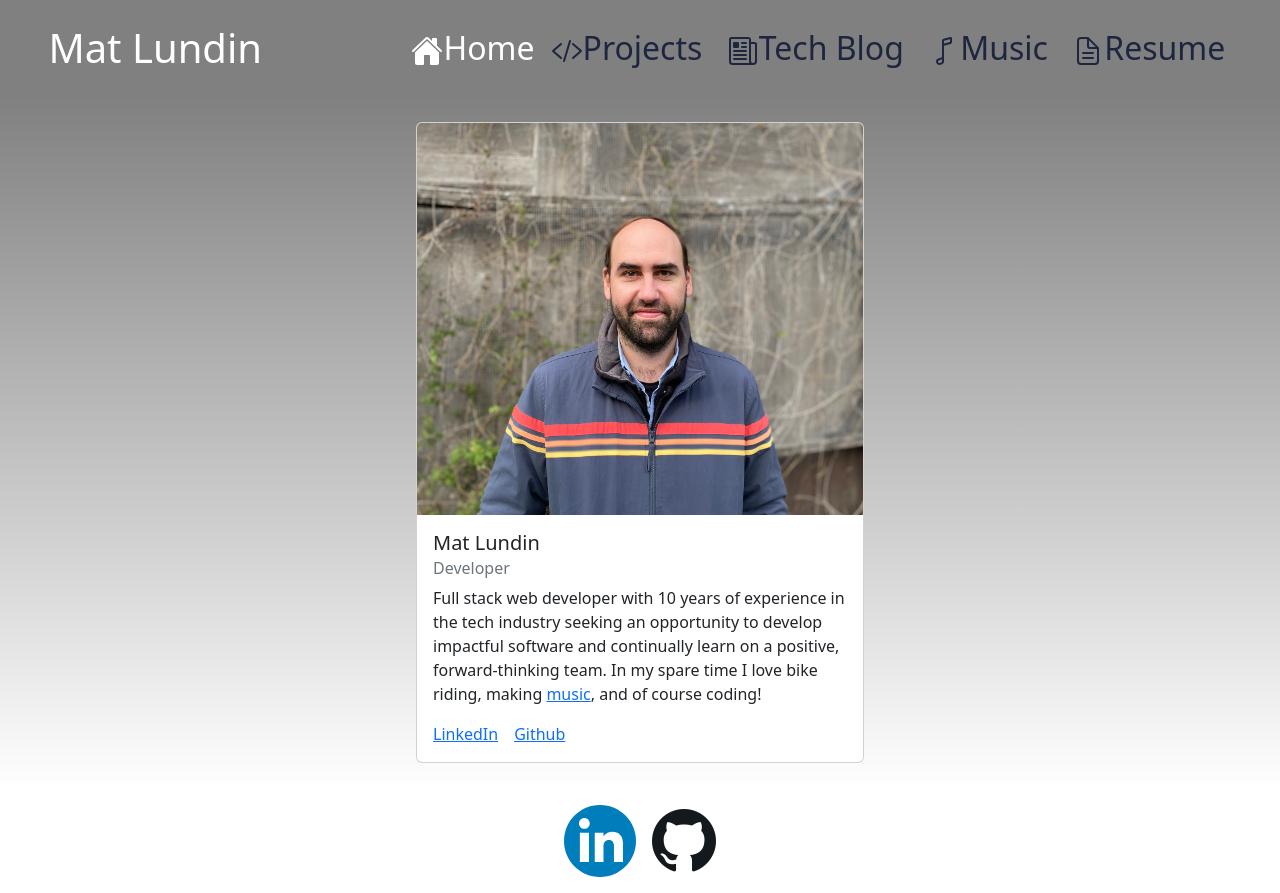
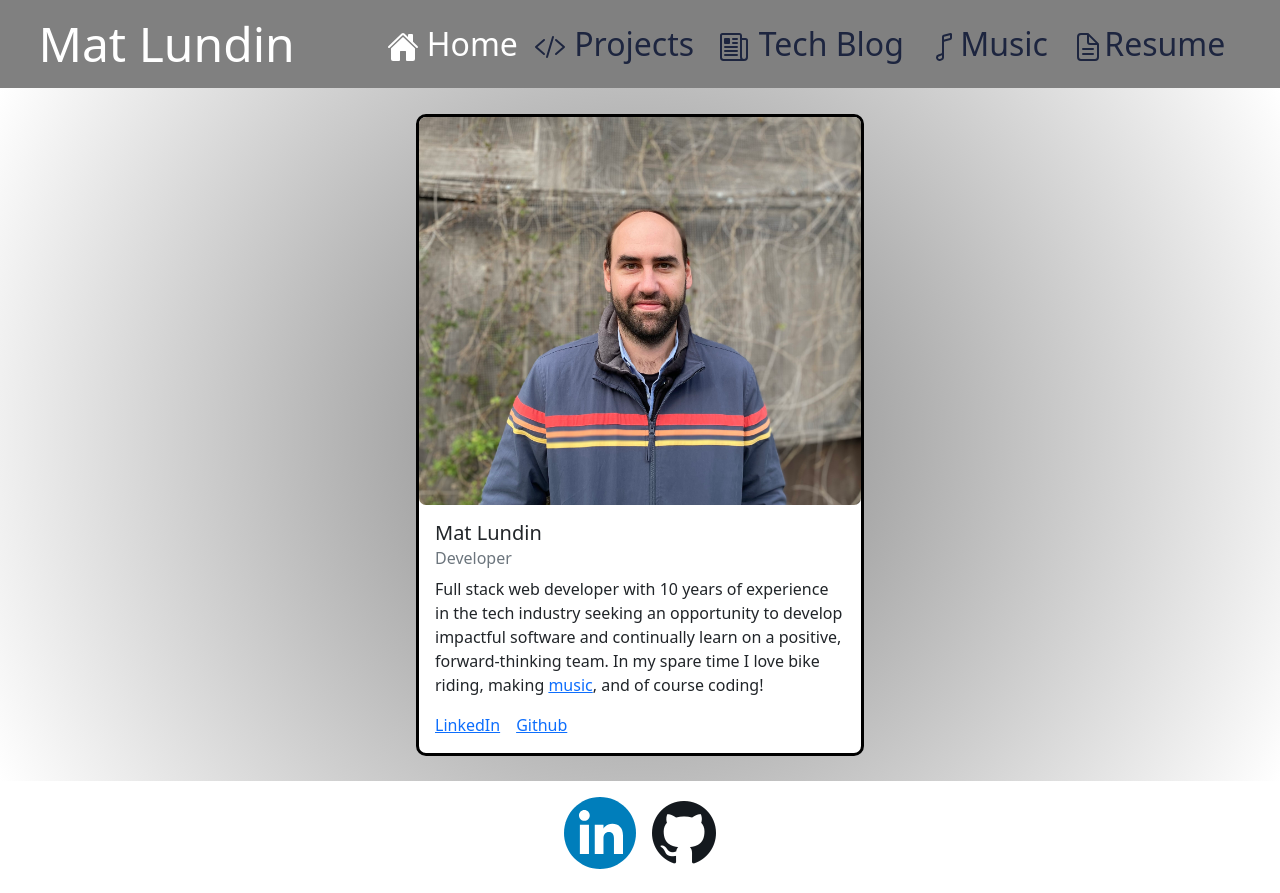
Before and after one commit to mat-lundin/matlundin, a React (Create React App) app: page / in a window 1280 px wide. Built offline with nearby package versions, Linux system fonts and the light colour scheme.

Commit message:
background style changes, updated music headers

```diff
--- a/src/components/blog.js
+++ b/src/components/blog.js
@@ -32,7 +32,8 @@ const Blog = () => {
       <h2 style={{ display: 'flex', justifyContent: 'center', alignItems: 'center', padding: "2%" }}>My Thoughts About Tech and Development</h2>
       <Accordion style={{ margin: '20%', marginTop: '1%', marginBottom: '1%', minHeight: '58vh' }}>
         <Accordion.Item eventKey="0">
-          <Accordion.Header>How Does The Regular Expression To Find an HTML Tag Work?</Accordion.Header>
+          {/* new font for headers */}
+          <Accordion.Header style={{fontWeight: "bold"}}>How Does The Regular Expression To Find an HTML Tag Work?</Accordion.Header>
           <Accordion.Body>
             <Markdown>
               {post0}
@@ -40,7 +41,7 @@ const Blog = () => {
           </Accordion.Body>
         </Accordion.Item>
         <Accordion.Item eventKey="1">
-          <Accordion.Header>QR Codes</Accordion.Header>
+          <Accordion.Header style={{fontWeight: "bold"}}>QR Codes</Accordion.Header>
           <Accordion.Body>
             <Markdown>
               {post1}
--- a/src/components/home.js
+++ b/src/components/home.js
@@ -2,13 +2,14 @@ import Card from 'react-bootstrap/Card';
 
 const home = () => {
     return (
-        // move card using margins, etc. or get rid of card in favor of straight divs
-        <div style={{display: 'flex',  justifyContent:'center', alignItems:'center', background: 'linear-gradient(to bottom, #808080 0%, #FFFFFF 100%)'}}>
-        <Card style={{ width: '28rem', margin: '2%' }}>
-            <Card.Img variant="top" src="images/headshot.jpeg" />
+        // card border and maybe a shadow
+        <div style={{display: 'flex',  justifyContent:'center', alignItems:'center', background: 'radial-gradient(circle, #808080 0%, #FFFFFF 100%)'}}>
+        <Card style={{ width: '28rem', margin: '2%', borderStyle:'solid', borderColor:'black', borderWidth: '3px', borderRadius: '10px' }}>
+            <Card.Img variant="top" src="images/headshot.jpeg" style={{borderRadius: '7px'}}/>
         <Card.Body>
           <Card.Title>Mat Lundin</Card.Title>
           <Card.Subtitle className="mb-2 text-muted">Developer</Card.Subtitle>
+          {/* remove card border and have card text background accept background of page */}
           <Card.Text>
           Full stack web developer with 10 years of experience in the tech industry seeking an opportunity to develop impactful software and continually learn on a positive, forward-thinking team. In my spare time I love bike riding, making <a href='/music'>music</a>, and of course coding!
           </Card.Text>
--- a/src/components/music.js
+++ b/src/components/music.js
@@ -8,7 +8,9 @@ export default function Music(){
     // different background image, or give whole site a background color?
    return(
     <div style={{background: 'linear-gradient(to bottom, #808080 0%, #FFFFFF 100%)'}}>
-    <h2 style={{ display: 'flex', justifyContent: 'center', alignItems: 'center', padding:"2%" }}>In my free time I use Digital Audio Workstations (Reason, Ableton, Audacity) to create and record music.</h2>
+      {/* make this not a heading, maybe add a Music heading if needed, then make sure footer is either totally off the screen or on */}
+      <h2 style={{ display: 'flex', justifyContent: 'center', alignItems: 'center', paddingTop:"2%" }}>Stream my music free right from this page!</h2>
+    <h5 style={{ display: 'flex', justifyContent: 'center', alignItems: 'center', padding:"0%" }}>In my free time I use Digital Audio Workstations (Reason, Ableton, Audacity) to create and record music.</h5>
     <div style={{ display: 'flex', justifyContent: 'center', alignItems: 'center', margin:"25%", marginTop:"1%", marginBottom:"1%", maxHeight: '60vh' }}>
    <Container flex="true" style = {{color:"black",  margin: '2%', borderStyle:"solid", borderColor: 'gray', borderRadius:"3%"}}>
          <RBCarousel
--- a/src/components/nav.js
+++ b/src/components/nav.js
@@ -7,11 +7,11 @@ import { IoNewspaperOutline } from "react-icons/io5";
 import { IoMusicalNoteOutline } from "react-icons/io5";
 import { IoDocumentTextOutline } from "react-icons/io5";
 
-
+// make name bigger without having nav bar itself bigger, reduce font size of nav
 const nav = () => {
   return (
     <Navbar collapseOnSelect expand="md" style={{ backgroundSize: 'cover', backgroundColor: "gray" }}>
-      <Navbar.Brand style={{ margin: 10, padding: 0, paddingLeft: "3%", color: "#FFFFFF", fontSize: "2.5em" }} href="/" >Mat Lundin</Navbar.Brand>
+      <Navbar.Brand style={{ padding: 0, paddingLeft: "3%", color: "#FFFFFF", fontSize: "3em" }} href="/" >Mat Lundin</Navbar.Brand>
       <Navbar.Toggle aria-controls="responsive-navbar-nav" className="custom-toggler" />
       <Navbar.Collapse className="collapse navbar-collapse" id="navbarCollapse" style={{ paddingRight: "3%" }}>
 
@@ -19,15 +19,15 @@ const nav = () => {
 
           <NavLink data-toggle="collapse" data-target="#navbarCollapse" className="nav-link" activeclassname="true" to='/' style={({ isActive }) => ({
             color: isActive ? '#FFFFFF' : '#1D253F', fontSize: '2em'
-          })}><IoHome></IoHome>Home</NavLink>
+          })}><IoHome></IoHome> Home</NavLink>
 
           <NavLink data-toggle="collapse" data-target="#navbarCollapse" className="nav-link" activeclassname="true" to='/dev' style={({ isActive }) => ({
             color: isActive ? '#FFFFFF' : '#1D253F', fontSize: '2em'
-          })}><IoCodeSlashOutline></IoCodeSlashOutline>Projects&nbsp;</NavLink>
+          })}><IoCodeSlashOutline></IoCodeSlashOutline> Projects&nbsp;</NavLink>
 
           <NavLink data-toggle="collapse" data-target="#navbarCollapse" className="nav-link" activeclassname="true" to='/blog' style={({ isActive }) => ({
             color: isActive ? '#FFFFFF' : '#1D253F', fontSize: '2em'
-          })}><IoNewspaperOutline></IoNewspaperOutline>Tech Blog&nbsp;</NavLink>
+          })}><IoNewspaperOutline></IoNewspaperOutline> Tech Blog&nbsp;</NavLink>
 
           <NavLink data-toggle="collapse" data-target="#navbarCollapse" className="nav-link" activeclassname="true" to='/music' style={({ isActive }) => ({
             color: isActive ? '#FFFFFF' : '#1D253F', fontSize: '2em'
```
